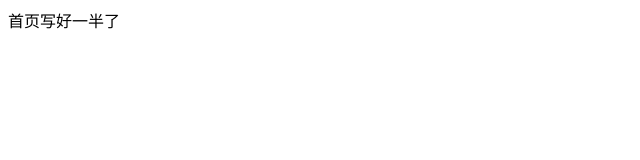
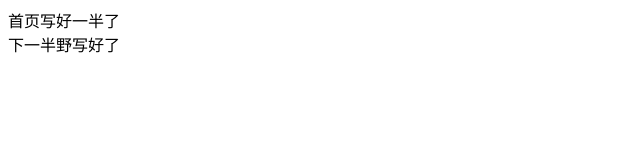
Before and after one commit to jiejied/pin-you-gou, a plain HTML site: page index.html in a window 1280 px wide. Shown: the whole page, without its empty margins (0-640 px from the left). Drawn offline with Linux system fonts and the light colour scheme.

Commit message:
index下一半也写好了

```diff
--- a/index.html
+++ b/index.html
@@ -8,5 +8,6 @@
 </head>
 <body>
     <div>首页写好一半了</div>
+    <div>下一半野写好了</div>
 </body>
 </html>
```
